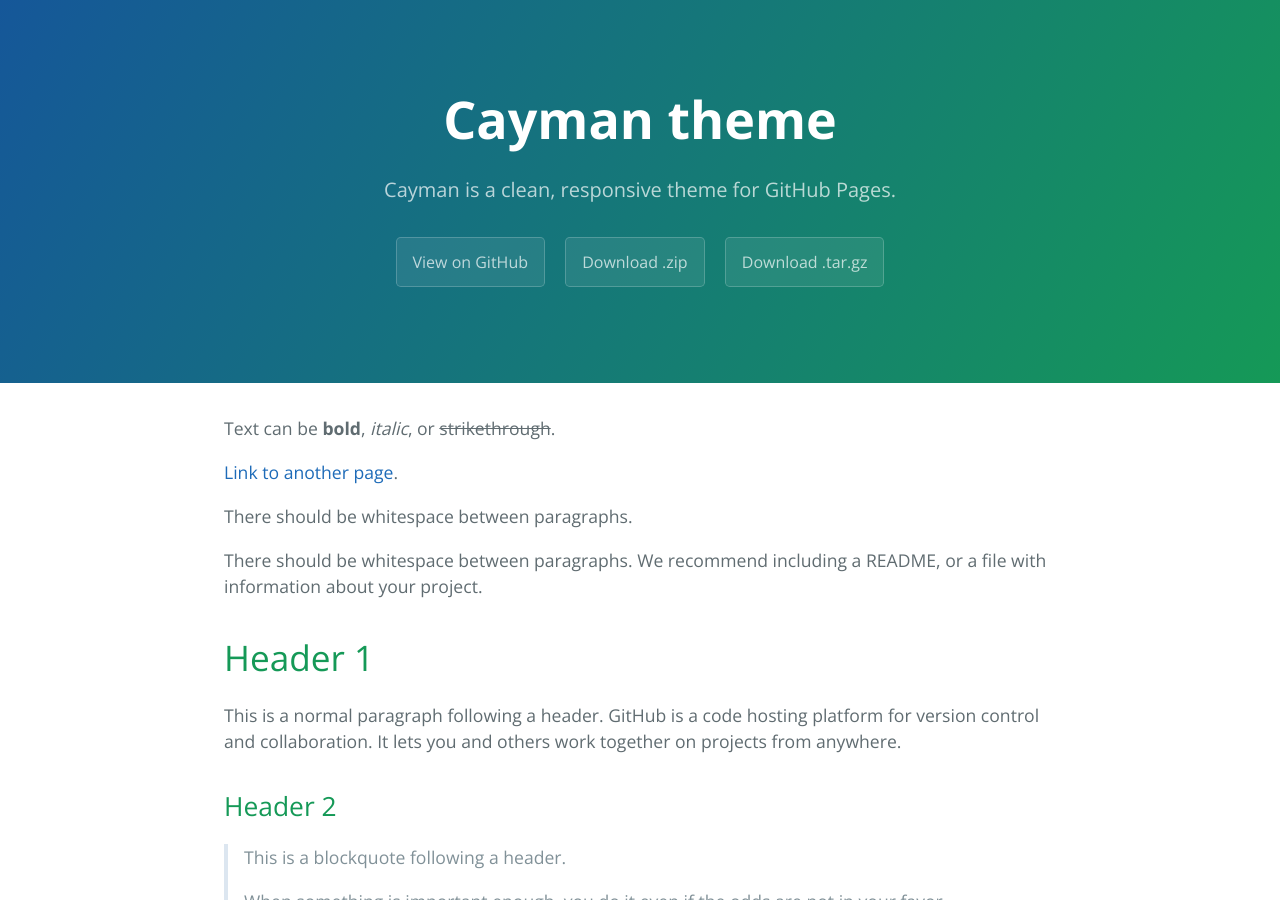
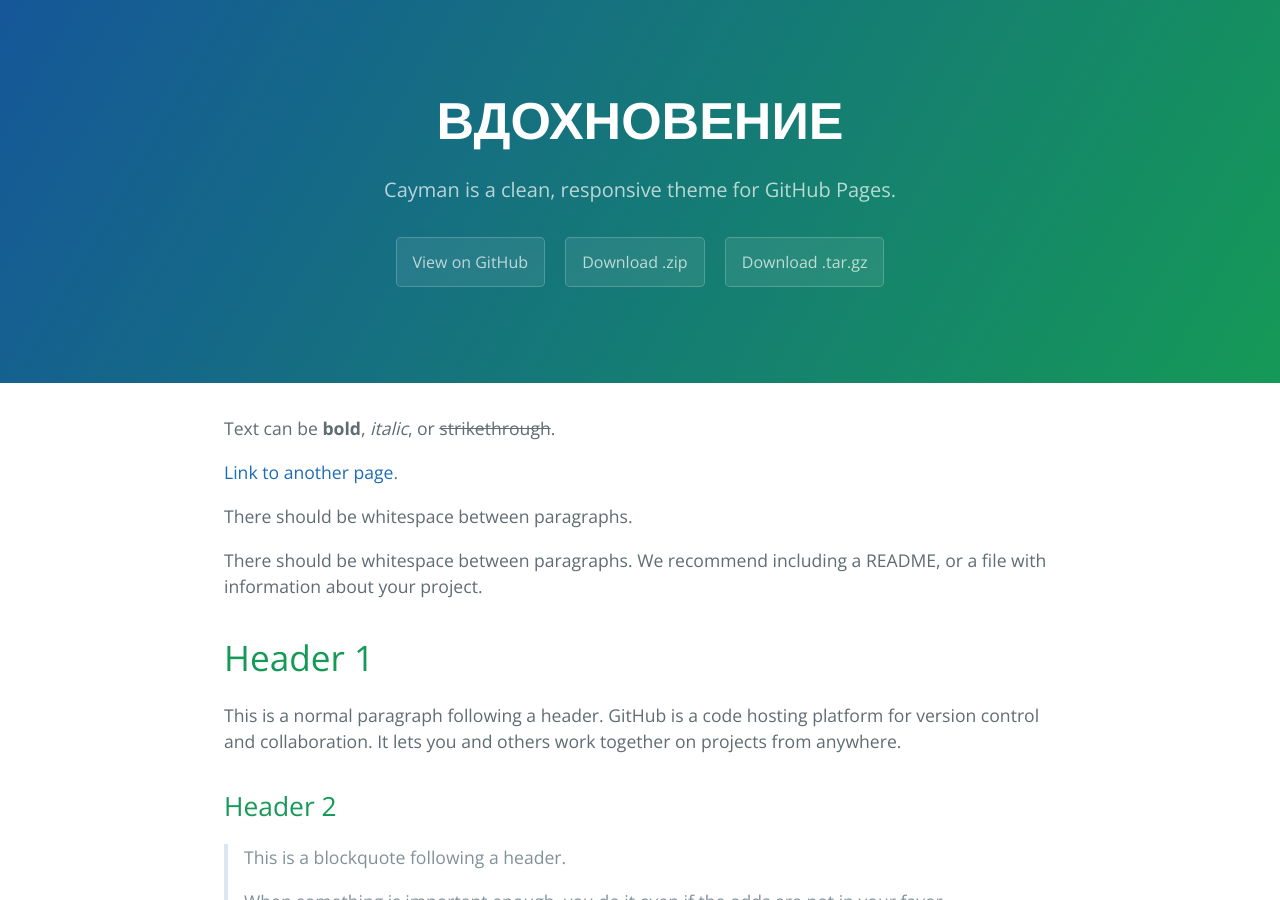
Before and after one commit to VDOHNOVENIE/home, a Jekyll site: the page built from index.md, in a window 1280 px wide and 900 px high. Built offline with Jekyll 4.4.1, drawn with Linux system fonts in a browser that asks for light colours.

Commit message:
Update _config.yml

```diff
--- a/_config.yml
+++ b/_config.yml
@@ -1,4 +1,4 @@
-title: Cayman theme
+title: ВДОХНОВЕНИЕ
 description: Cayman is a clean, responsive theme for GitHub Pages.
 show_downloads: true
 google_analytics:
```
